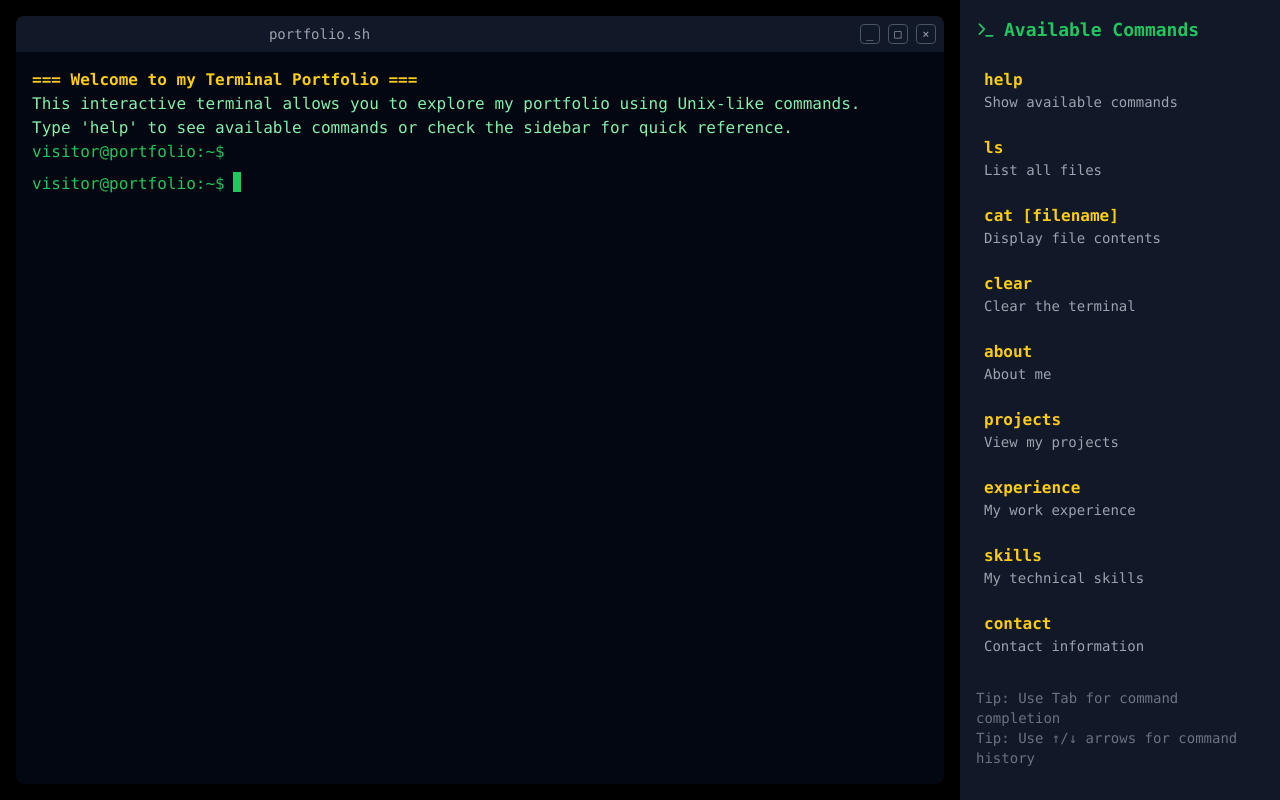
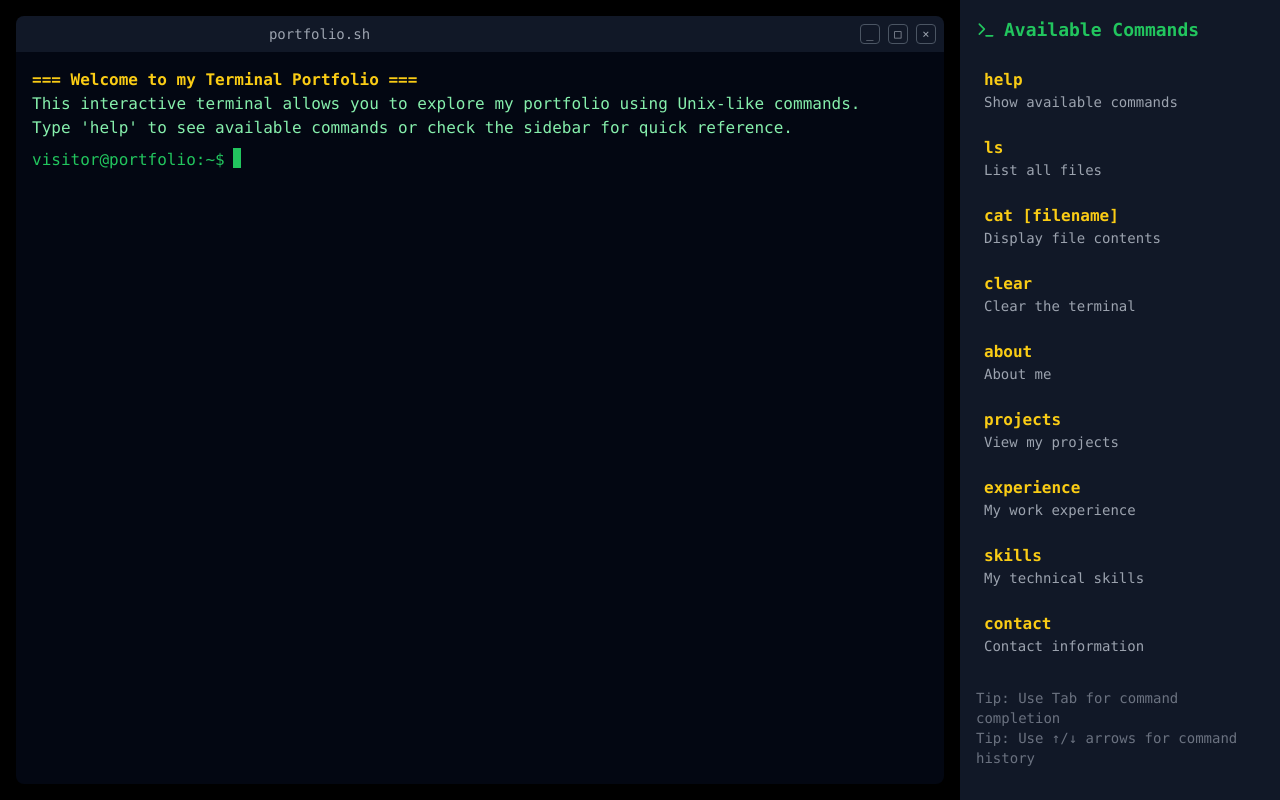
Before and after one commit to Rodriamarog/portfolio-website, a Next.js app: page / in a window 1280 px wide. Built offline with nearby package versions, Linux system fonts and the light colour scheme.

Commit message:
Looks right on desktop view

```diff
--- a/components/terminal.tsx
+++ b/components/terminal.tsx
@@ -74,17 +74,22 @@ export function Terminal({ output, input, setInput, handleCommand, commandHistor
 
       <div className="flex items-center mt-2">
         <span className="text-green-500 mr-2">visitor@portfolio:~$</span>
-        <div className="flex-1 flex">
-          <span className={`w-2 h-5 bg-green-500 mr-1 ${cursorVisible ? "opacity-100" : "opacity-0"}`}></span>
+        <div className="flex-1 relative">
           <input
             ref={inputRef}
             type="text"
             value={input}
             onChange={(e) => setInput(e.target.value)}
             onKeyDown={handleKeyDown}
-            className="flex-1 bg-transparent outline-none text-green-300 caret-transparent"
+            className="w-full bg-transparent outline-none text-green-300 caret-transparent"
             autoFocus
           />
+          <div
+            className="absolute top-0 left-0 flex"
+            style={{ transform: `translateX(${input.length * 0.6}em)` }}
+          >
+            <span className={`w-2 h-5 bg-green-500 ${cursorVisible ? "opacity-100" : "opacity-0"}`}></span>
+          </div>
         </div>
       </div>
     </div>
--- a/hooks/use-terminal.tsx
+++ b/hooks/use-terminal.tsx
@@ -95,7 +95,6 @@ Feel free to reach out for collaboration opportunities or just to chat about tec
       "This interactive terminal allows you to explore my portfolio using Unix-like commands.",
       "Type 'help' to see available commands or check the sidebar for quick reference.",
       "",
-      "visitor@portfolio:~$ ",
     ]
     setOutput(welcomeMessage)
   }, [])
@@ -151,7 +150,7 @@ Feel free to reach out for collaboration opportunities or just to chat about tec
         break
 
       case "clear":
-        setOutput(["visitor@portfolio:~$ "])
+        setOutput([])
         return
 
       case "about":
```
